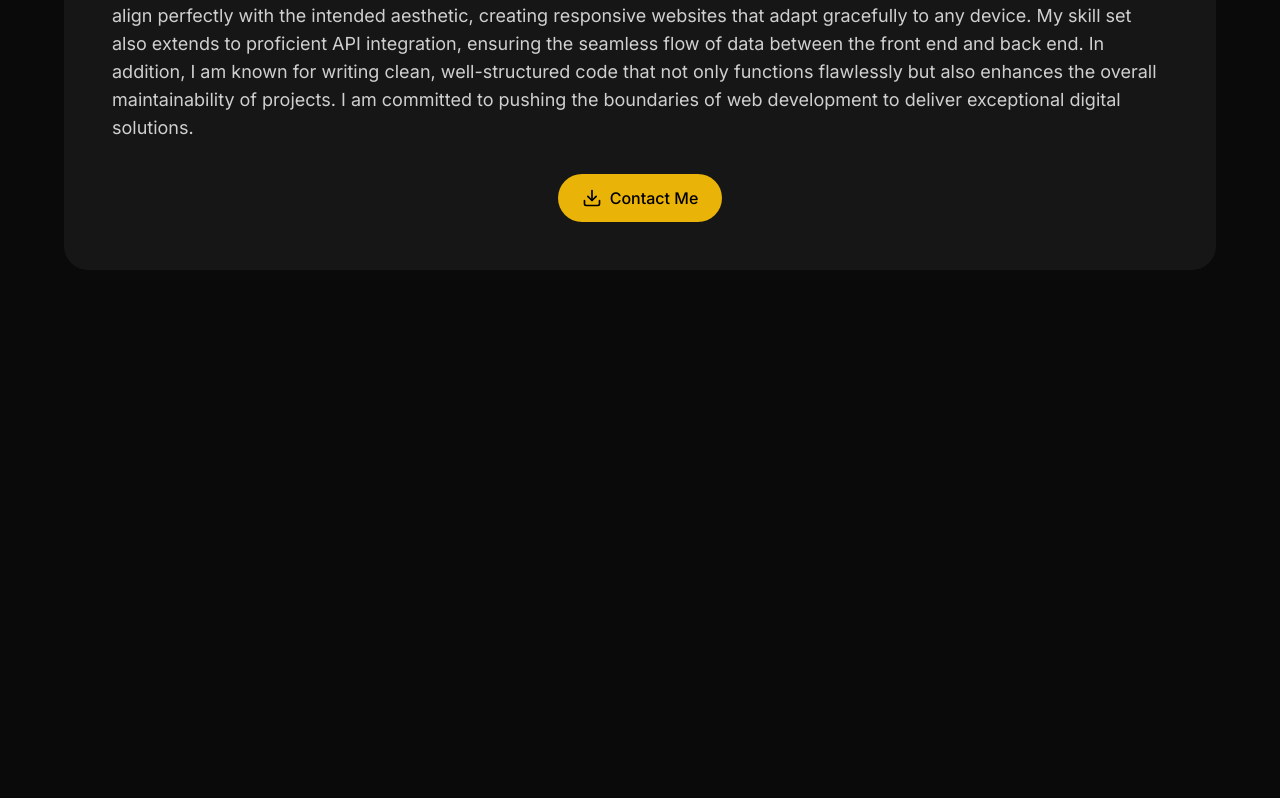
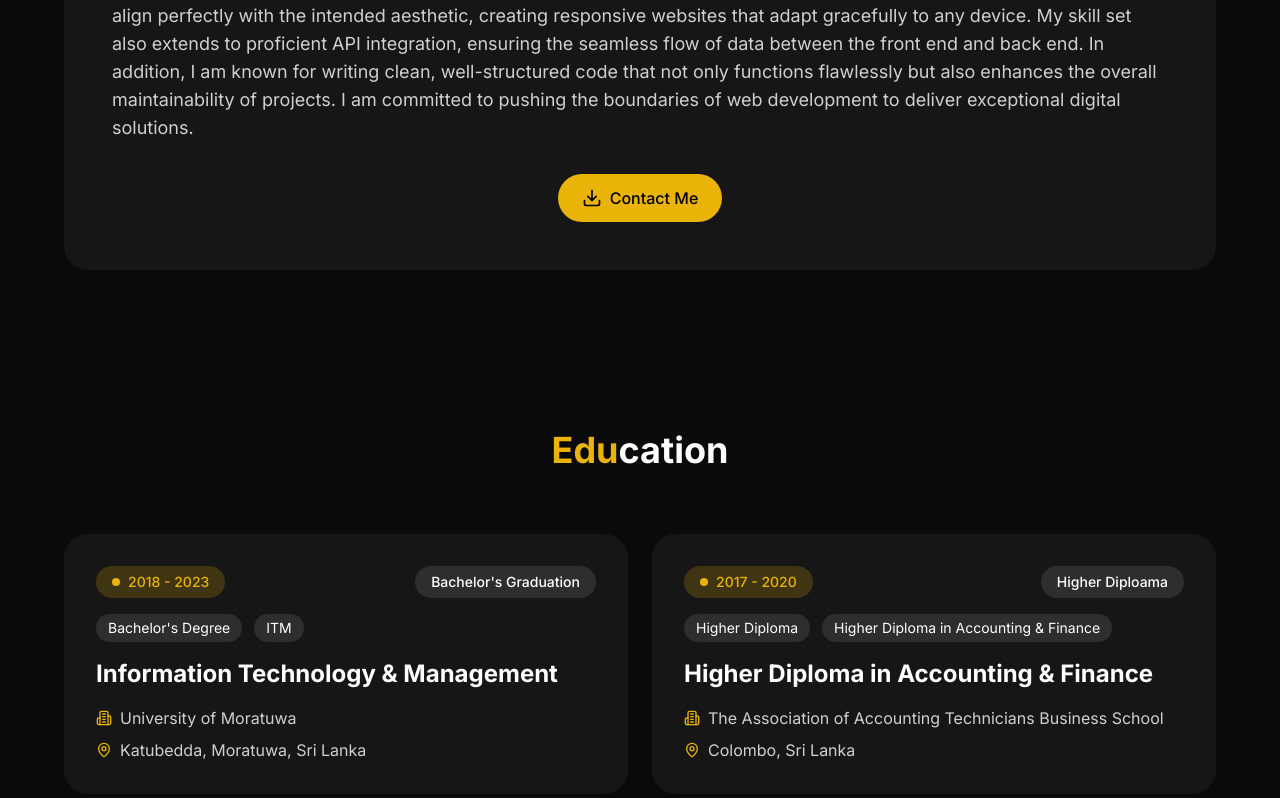
Before and after one commit to zibrasismail/personal-portfolio, a Next.js app: page / in a window 1280 px wide. Shown: the part 1454-2252 px from the top of the page. Before the commit the page ends 1804 px from the top, so only its background shows below. Built offline with nearby package versions, Linux system fonts and the light colour scheme.

Commit message:
add education section

```diff
--- a/app/page.tsx
+++ b/app/page.tsx
@@ -1,4 +1,5 @@
 import About from "@/components/home/About";
+import Education from "@/components/home/Education";
 import Hero from "@/components/home/Hero";
 import Info from "@/components/home/Info";
 
@@ -12,6 +13,7 @@ export default function Home() {
       <Hero />
       <About />
       <Info />
+      <Education />
     </main>
   );
 }
--- /dev/null
+++ b/components/home/Education.tsx
@@ -0,0 +1,92 @@
+"use client";
+
+import { motion } from "motion/react";
+import { GraduationCap, MapPin, Building2 } from "lucide-react";
+
+const educationData = [
+  {
+    period: "2018 - 2023",
+    type: "Bachelor's Graduation",
+    degree: "Bachelor's Degree",
+    course: "ITM",
+    title: "Information Technology & Management",
+    university: "University of Moratuwa",
+    location: "Katubedda, Moratuwa, Sri Lanka"
+  },
+  {
+    period: "2017 - 2020",
+    type: "Higher Diploama",
+    degree: "Higher Diploma",
+    course: "Higher Diploma in Accounting & Finance",
+    title: "Higher Diploma in Accounting & Finance",
+    university: "The Association of Accounting Technicians Business School",
+    location: "Colombo, Sri Lanka"
+  }
+];
+
+export default function Education() {
+  return (
+    <section className="py-20 px-4 md:px-8">
+      <div className="max-w-6xl mx-auto">
+        <motion.h2
+          initial={{ opacity: 0, y: 20 }}
+          whileInView={{ opacity: 1, y: 0 }}
+          transition={{ duration: 0.5 }}
+          className="text-4xl font-bold text-center mb-16"
+        >
+          <span className="text-yellow-500">Edu</span>cation
+        </motion.h2>
+
+        <div className="grid grid-cols-1 md:grid-cols-2 gap-6">
+          {educationData.map((edu, index) => (
+            <motion.div
+              key={edu.period}
+              initial={{ opacity: 0, y: 20 }}
+              whileInView={{ opacity: 1, y: 0 }}
+              transition={{ duration: 0.5, delay: index * 0.2 }}
+              className="bg-black/90 dark:bg-white/5 rounded-3xl p-8 relative overflow-hidden group"
+            >
+              {/* Period Badge */}
+              <div className="inline-flex items-center gap-2 bg-yellow-500/20 text-yellow-500 px-4 py-1.5 rounded-full text-sm font-medium mb-4">
+                <span className="w-2 h-2 rounded-full bg-yellow-500"></span>
+                {edu.period}
+              </div>
+
+              {/* Type Badge */}
+              <div className="absolute top-8 right-8 bg-white/10 px-4 py-1.5 rounded-full text-sm font-medium">
+                {edu.type}
+              </div>
+
+              {/* Degree Badges */}
+              <div className="flex flex-wrap gap-3 mb-4">
+                <span className="bg-white/10 px-3 py-1 rounded-full text-sm">
+                  {edu.degree}
+                </span>
+                <span className="bg-white/10 px-3 py-1 rounded-full text-sm">
+                  {edu.course}
+                </span>
+              </div>
+
+              {/* Title */}
+              <h3 className="text-2xl font-bold mb-4 text-white group-hover:text-yellow-500 transition-colors">
+                {edu.title}
+              </h3>
+
+              {/* University and Location */}
+              <div className="space-y-2 text-white/80">
+                <div className="flex items-center gap-2">
+                  <Building2 className="w-4 h-4 text-yellow-500" />
+                  <span>{edu.university}</span>
+                </div>
+                <div className="flex items-center gap-2">
+                  <MapPin className="w-4 h-4 text-yellow-500" />
+                  <span>{edu.location}</span>
+                </div>
+              </div>
+            </motion.div>
+          ))}
+        </div>
+      </div>
+    </section>
+  );
+}
```
